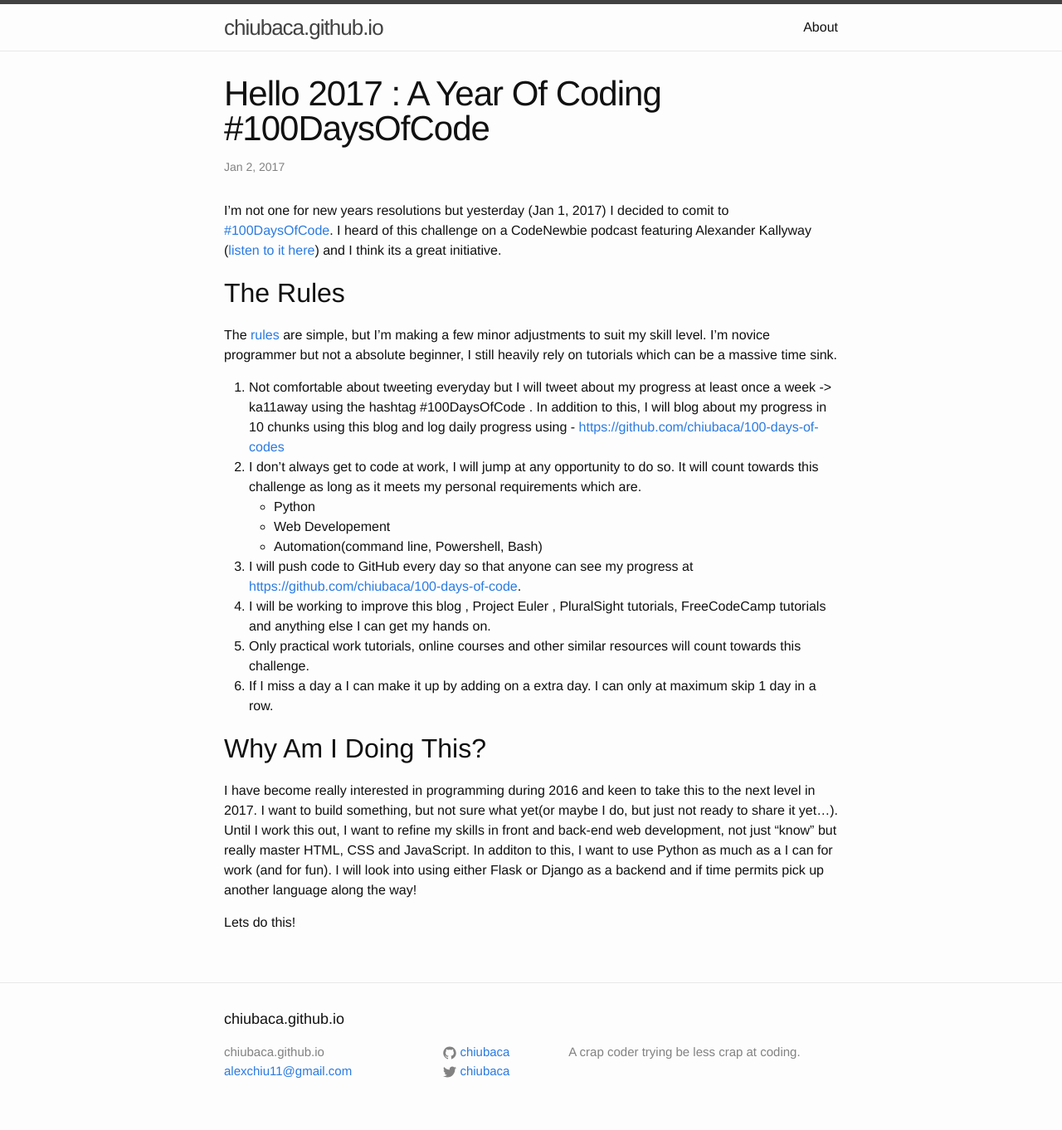
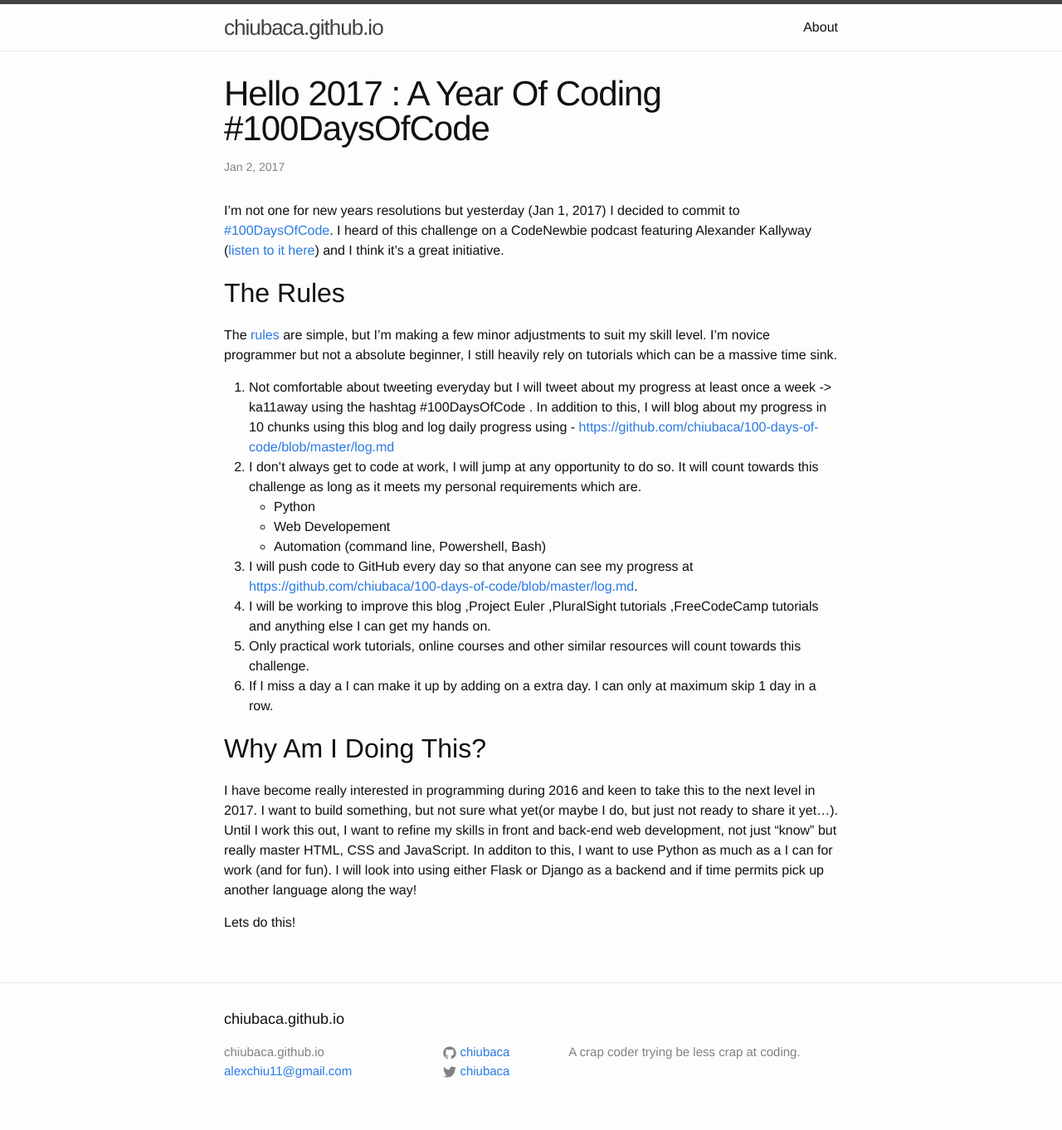
Before and after one commit to chiubaca/chiubaca.github.io, a Jekyll site: the page built from _posts/2017-01-02-year-of-code.markdown, in a window 1280 px wide. Shown: the whole page at 83% size. Built offline with Jekyll 4.4.1, drawn with Linux system fonts in a browser that asks for light colours.

Commit message:
fixed links in "A Year Of Coding #100DaysOfCode"

```diff
--- a/_posts/2017-01-02-year-of-code.markdown
+++ b/_posts/2017-01-02-year-of-code.markdown
@@ -5,19 +5,19 @@
 categories: code
 ---
 
-I'm not one for new years resolutions but yesterday (Jan 1, 2017) I decided to comit to [#100DaysOfCode](https://twitter.com/hashtag/100DaysOfCode?src=hash). I heard of this challenge on a CodeNewbie podcast featuring Alexander Kallyway ([listen to it here]([link text itself]: http://www.codenewbie.org/podcast/100-days-of-code)) and I think its a great initiative.
+I'm not one for new years resolutions but yesterday (Jan 1, 2017) I decided to commit to [#100DaysOfCode](https://twitter.com/hashtag/100DaysOfCode?src=hash). I heard of this challenge on a CodeNewbie podcast featuring Alexander Kallyway ([listen to it here]([link text itself]: http://www.codenewbie.org/podcast/100-days-of-code)) and I think it's a great initiative.
 
 ## The Rules
 
 The [rules](https://medium.freecodecamp.com/join-the-100daysofcode-556ddb4579e4#.ktjqz9bw7) are simple, but I'm making a few minor adjustments to suit my skill level. I'm novice programmer but not a absolute beginner, I still heavily rely on tutorials which can be a massive time sink.
 
-1. Not comfortable about tweeting everyday but I will tweet about my progress at least once a week -> ka11away using the hashtag #100DaysOfCode . In  addition to this, I will blog about my progress in 10 chunks using this blog and log daily progress using - <https://github.com/chiubaca/100-days-of-codes>
+1. Not comfortable about tweeting everyday but I will tweet about my progress at least once a week -> ka11away using the hashtag #100DaysOfCode . In  addition to this, I will blog about my progress in 10 chunks using this blog and log daily progress using - <https://github.com/chiubaca/100-days-of-code/blob/master/log.md>
 2.  I don't always get to code at work, I will jump at any opportunity to do so. It will count towards this challenge as long as it meets my personal requirements which are.
    - Python
    - Web Developement
-   - Automation(command line, Powershell, Bash)
-3. I will push code to GitHub every day so that anyone can see my progress at <https://github.com/chiubaca/100-days-of-code>.
-4. I will be working to improve this blog , Project Euler , PluralSight tutorials, FreeCodeCamp tutorials and anything else I can get my hands on.
+   - Automation (command line, Powershell, Bash)
+3. I will push code to GitHub every day so that anyone can see my progress at <https://github.com/chiubaca/100-days-of-code/blob/master/log.md>.
+4. I will be working to improve this blog ,Project Euler ,PluralSight tutorials ,FreeCodeCamp tutorials and anything else I can get my hands on.
 5. Only practical work tutorials, online courses and other similar resources will count towards this challenge.
 6. If I miss a day a I can make it up by adding on a extra day. I can only at maximum skip 1 day in a row.
 
```
